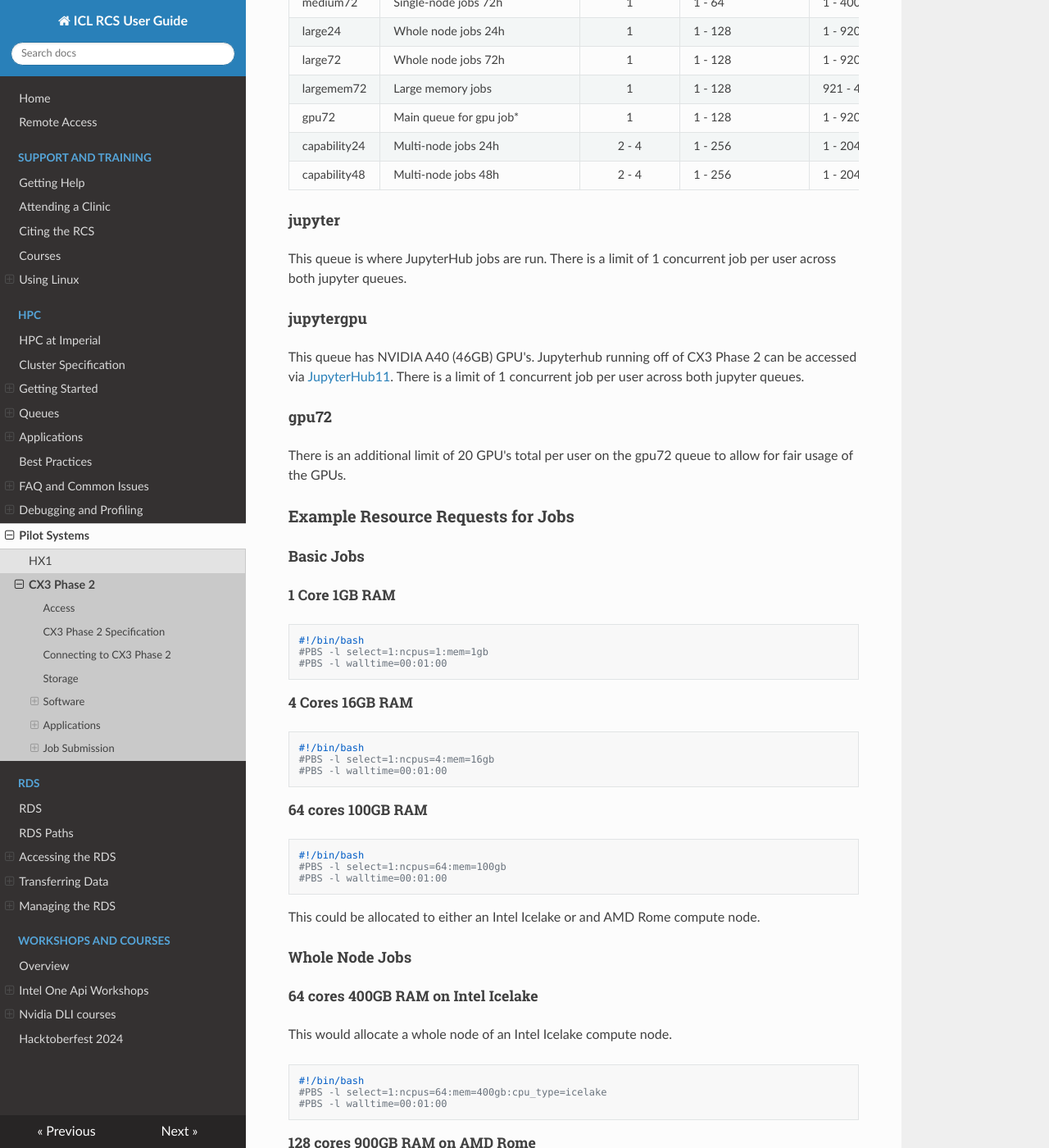
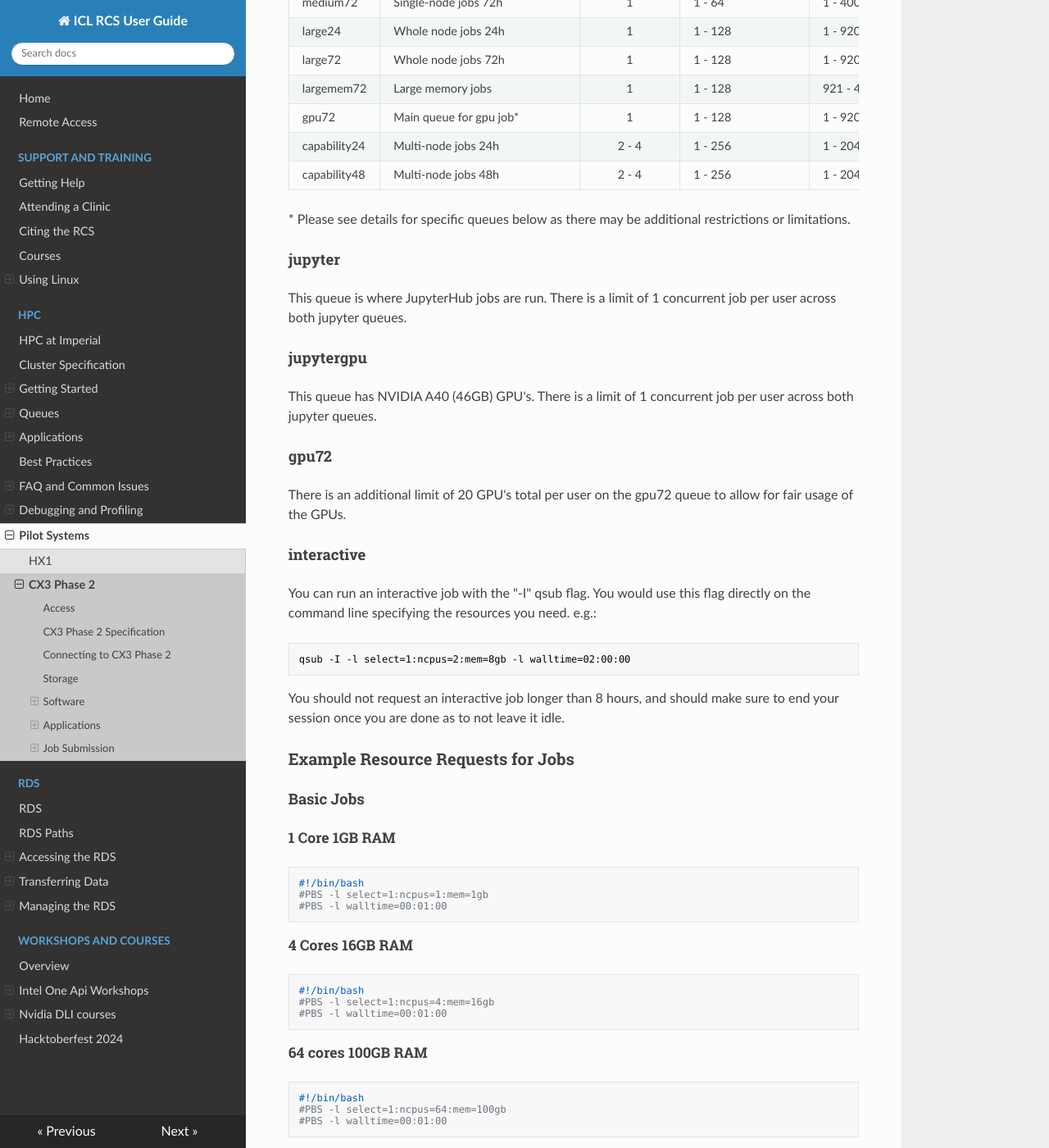
Before and after one commit to ImperialCollegeLondon/icl-rcs-user-guide, an MkDocs documentation site: the page built from docs/hpc/pilot/cx3-phase2.md, in a window 1280 px wide and 1400 px high, scrolled down 5178 px. Shown: the whole window at 82% size. Built offline with MkDocs 1.6.1, drawn with Linux system fonts in a browser that asks for light colours; nearby versions of some CDN libraries.

Commit message:
updated interactive section

````diff
--- a/docs/hpc/pilot/cx3-phase2.md
+++ b/docs/hpc/pilot/cx3-phase2.md
@@ -185,15 +185,23 @@ The following queues of jobs are supported:
 | capability24 | Multi-node jobs 24h | 2 - 4 | 1 - 256 | 1 - 2048 | 0 - 24 |
 | capability48 | Multi-node jobs 48h | 2 - 4 | 1 - 256 | 1 - 2048 | 24 - 48 |
 
+\* Please see details for specific queues below as there may be additional restrictions or limitations.
+
 ####jupyter
 This queue is where JupyterHub jobs are run. There is a limit of 1 concurrent job per user across both jupyter queues.
 
 ####jupytergpu
-This queue has NVIDIA A40 (46GB) GPU's. Jupyterhub running off of CX3 Phase 2 can be accessed via [JupyterHub11](https://jupyterhub-11.rcs.ic.ac.uk/).
-There is a limit of 1 concurrent job per user across both jupyter queues.
+This queue has NVIDIA A40 (46GB) GPU's. There is a limit of 1 concurrent job per user across both jupyter queues.
 
 ####gpu72
 There is an additional limit of 20 GPU's total per user on the gpu72 queue to allow for fair usage of the GPUs.
+
+####interactive
+You can run an interactive job with the "-I" qsub flag. You would use this flag directly on the command line specifying the resources you need. e.g.:
+```console
+qsub -I -l select=1:ncpus=2:mem=8gb -l walltime=02:00:00
+```
+You should not request an interactive job longer than 8 hours, and should make sure to end your session once you are done as to not leave it idle.
 
 ### Example Resource Requests for Jobs
 #### Basic Jobs
````
